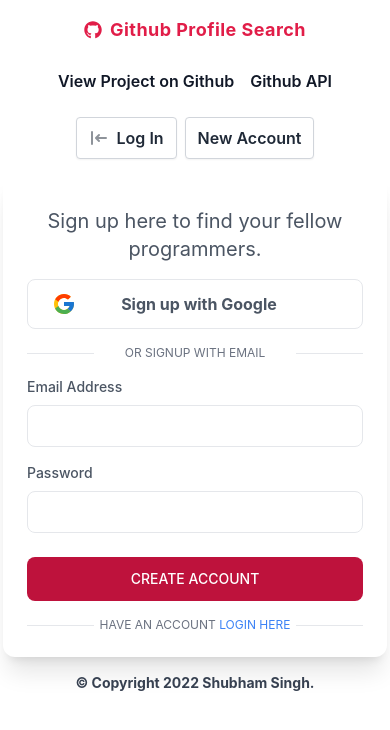
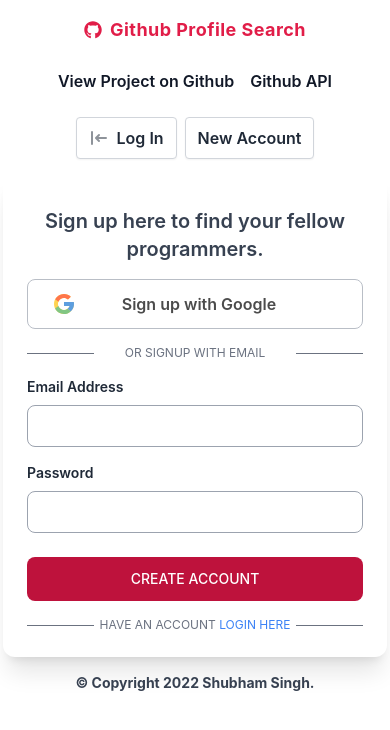
Before and after one commit to ShubhamSingh03/Github_User_Finder, a React (Create React App) app: page /signup in a window 390 px wide. Shown: the top 730 px of the page. Built offline with nearby package versions, Linux system fonts and the light colour scheme; no server answers.

Commit message:
textColor fixed in darkMode

```diff
--- a/src/pages/SignIn.jsx
+++ b/src/pages/SignIn.jsx
@@ -115,12 +115,12 @@
         ></div>
 
         <div className="w-full px-6 py-8 md:px-8 lg:w-1/2">
-          <p className="text-2xl font-semibold text-center text-gray-700 dark:text-white">
+          <p className="text-2xl font-semibold text-center text-gray-700">
             Welcome back!
           </p>
           <div>
             <a
-              className="flex items-center justify-center mt-4 text-gray-600 transition-colors duration-300 transform border rounded-lg dark:border-gray-700 dark:text-gray-200 hover:bg-gray-50 dark:hover:bg-gray-600 cursor-pointer"
+              className="flex items-center justify-center mt-4 text-black transition-colors duration-300 transform border rounded-lg border-gray-400 hover:bg-gray-50 cursor-pointer opacity-70 hover:opacity-50"
               rel="noopener noreferrer"
               onClick={() => {
                 toast.info("Feature not available!", {
@@ -138,32 +138,32 @@
               <div className="pl-4 py-2">
                 <FcGoogle size={"1.5rem"} />
               </div>
-              <span className="w-5/6 pr-8 py-3 font-bold text-center">
+              <span className="w-5/6 pr-8 py-3 font-semibold text-center">
                 Log in with Google
               </span>
             </a>
           </div>
 
           <div className="flex items-center justify-between mt-4">
-            <span className="w-1/5 border-b dark:border-gray-600 lg:w-1/4"></span>
+            <span className="w-1/5 border-b border-gray-500 lg:w-1/4"></span>
 
             <p className="text-xs text-center text-gray-500 uppercase dark:text-gray-400 hover:underline">
               or login with email
             </p>
 
-            <span className="w-1/5 border-b dark:border-gray-400 lg:w-1/4"></span>
+            <span className="w-1/5 border-b border-gray-500 lg:w-1/4"></span>
           </div>
 
           <div className="mt-4">
             <label
-              className="block mb-2 text-sm font-medium text-gray-600 dark:text-gray-200"
+              className="block mb-2 text-sm font-semibold text-gray-700"
               htmlFor="LoggingEmailAddress"
             >
               Email Address
             </label>
             <input
               id="LoggingEmailAddress"
-              className="block w-full px-4 py-2 text-gray-700 bg-white border rounded-lg dark:bg-gray-800 dark:text-gray-300 dark:border-gray-600 focus:border-blue-400 focus:ring-opacity-40 dark:focus:border-blue-300 focus:outline-none focus:ring focus:ring-blue-300"
+              className="block w-full px-4 py-2 text-gray-800 bg-white border border-gray-400 rounded-lg  focus:border-blue-400 focus:ring-opacity-40 focus:outline-none focus:ring focus:ring-blue-300"
               type="email"
               value={email}
               onChange={(e) => setEmail(e.target.value)}
@@ -174,7 +174,7 @@
           <div className="mt-4">
             <div className="flex justify-between">
               <label
-                className="block mb-2 text-sm font-medium text-gray-600 dark:text-gray-200"
+                className="block mb-2 text-sm font-semibold text-gray-700"
                 htmlFor="loggingPassword"
               >
                 Password
@@ -188,7 +188,7 @@
 
             <input
               id="loggingPassword"
-              className="block w-full px-4 py-2 text-gray-700 bg-white border rounded-lg dark:bg-gray-800 dark:text-gray-300 dark:border-gray-600 focus:border-blue-400 focus:ring-opacity-40 dark:focus:border-blue-300 focus:outline-none focus:ring focus:ring-blue-300"
+              className="block w-full px-4 py-2 text-gray-800 bg-white border border-gray-400  rounded-lg focus:border-blue-400 focus:ring-opacity-40 focus:outline-none focus:ring focus:ring-blue-300"
               type="password"
               value={password}
               onChange={(e) => setPassword(e.target.value)}
--- a/src/pages/Signup.jsx
+++ b/src/pages/Signup.jsx
@@ -98,13 +98,13 @@
         ></div>
 
         <div className="w-full px-6 py-6 md:px-8 lg:w-1/2">
-          <p className="text-xl text-center text-gray-600 dark:text-gray-200">
+          <p className="text-xl text-center text-gray-700 font-semibold">
             Sign up here to find your fellow programmers.
           </p>
 
           <div>
             <a
-              className="flex items-center justify-center mt-4 text-gray-600 transition-colors duration-300 transform border rounded-lg dark:border-gray-700 dark:text-gray-200 hover:bg-gray-50 dark:hover:bg-gray-600 cursor-pointer"
+              className="flex items-center justify-center mt-4 text-black transition-colors duration-300 transform border border-gray-400 rounded-lg hover:bg-gray-50 cursor-pointer opacity-70 hover:opacity-50"
               rel="noopener noreferrer"
               onClick={() => {
                 toast.info("Feature not available!", {
@@ -122,32 +122,32 @@
               <div className="pl-4 py-2">
                 <FcGoogle size={"1.5rem"} />
               </div>
-              <span className="w-5/6 pr-8 py-3 font-bold text-center">
+              <span className="w-5/6 pr-8 py-3 font-semibold text-center">
                 Sign up with Google
               </span>
             </a>
           </div>
 
           <div className="flex items-center justify-between mt-4">
-            <span className="w-1/5 border-b dark:border-gray-600 lg:w-1/4"></span>
+            <span className="w-1/5 border-b border-gray-500 lg:w-1/4"></span>
 
             <p className="text-xs text-center text-gray-500 uppercase dark:text-gray-400 hover:underline">
               or signup with email
             </p>
 
-            <span className="w-1/5 border-b dark:border-gray-400 lg:w-1/4"></span>
+            <span className="w-1/5 border-b border-gray-500 lg:w-1/4"></span>
           </div>
 
           <div className="mt-4">
             <label
-              className="block mb-2 text-sm font-medium text-gray-600 dark:text-gray-200"
+              className="block mb-2 text-sm text-gray-800 font-semibold"
               htmlFor="LoggingEmailAddress"
             >
               Email Address
             </label>
             <input
               id="LoggingEmailAddress"
-              className="block w-full px-4 py-2 text-gray-700 bg-white border rounded-lg dark:bg-gray-800 dark:text-gray-300 dark:border-gray-600 focus:border-blue-400 focus:ring-opacity-40 dark:focus:border-blue-300 focus:outline-none focus:ring focus:ring-blue-300"
+              className="block w-full px-4 py-2 text-gray-800 bg-white border border-gray-400 rounded-lg focus:border-blue-400 focus:ring-opacity-40 focus:outline-none focus:ring focus:ring-blue-300"
               type="email"
               value={email}
               onChange={(e) => setEmail(e.target.value)}
@@ -157,7 +157,7 @@
           <div className="mt-4">
             <div className="flex justify-between">
               <label
-                className="block mb-2 text-sm font-medium text-gray-600 dark:text-gray-200"
+                className="block mb-2 text-sm font-semibold text-gray-800"
                 htmlFor="loggingPassword"
               >
                 Password
@@ -166,7 +166,7 @@
 
             <input
               id="loggingPassword"
-              className="block w-full px-4 py-2 text-gray-700 bg-white border rounded-lg dark:bg-gray-800 dark:text-gray-300 dark:border-gray-600 focus:border-blue-400 focus:ring-opacity-40 dark:focus:border-blue-300 focus:outline-none focus:ring focus:ring-blue-300"
+              className="block w-full px-4 py-2 text-gray-800 bg-white border border-gray-400 rounded-lg focus:border-blue-400 focus:ring-opacity-40  focus:outline-none focus:ring focus:ring-blue-300"
               type="password"
               value={password}
               onChange={(e) => setPassword(e.target.value)}
@@ -183,17 +183,17 @@
           </div>
 
           <div className="flex items-center justify-between mt-4">
-            <span className="w-1/5 border-b dark:border-gray-600 md:w-1/8"></span>
+            <span className="w-1/5 border-b border-gray-500 md:w-1/8"></span>
 
             <Link
               to="/signin"
-              className="text-xs text-gray-500 uppercase dark:text-gray-400 hover:underline"
+              className="text-xs text-gray-500 uppercase hover:underline"
             >
               have an account{" "}
               <p className="text-blue-500 inline-block uppercase">Login here</p>
             </Link>
 
-            <span className="w-1/5 border-b dark:border-gray-600 md:w-1/4"></span>
+            <span className="w-1/5 border-b border-gray-500 md:w-1/4"></span>
           </div>
         </div>
       </div>
```
